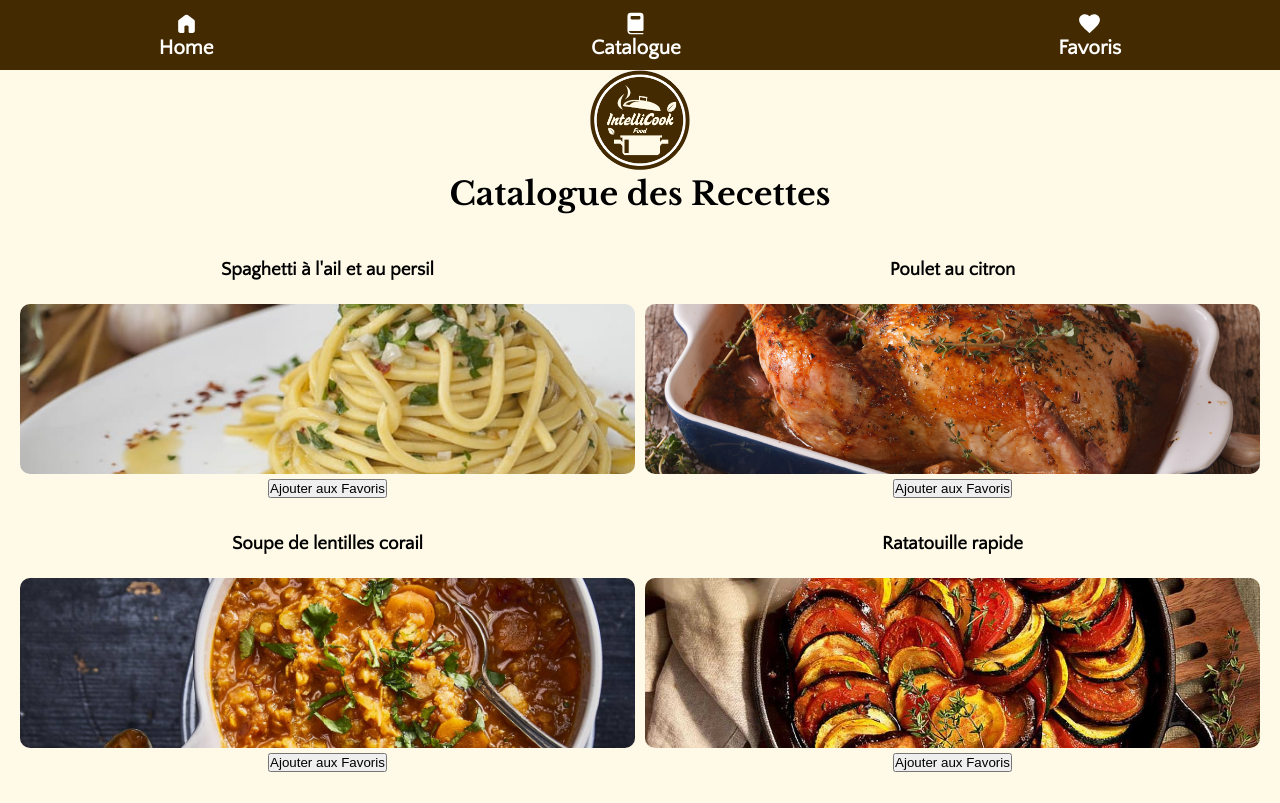
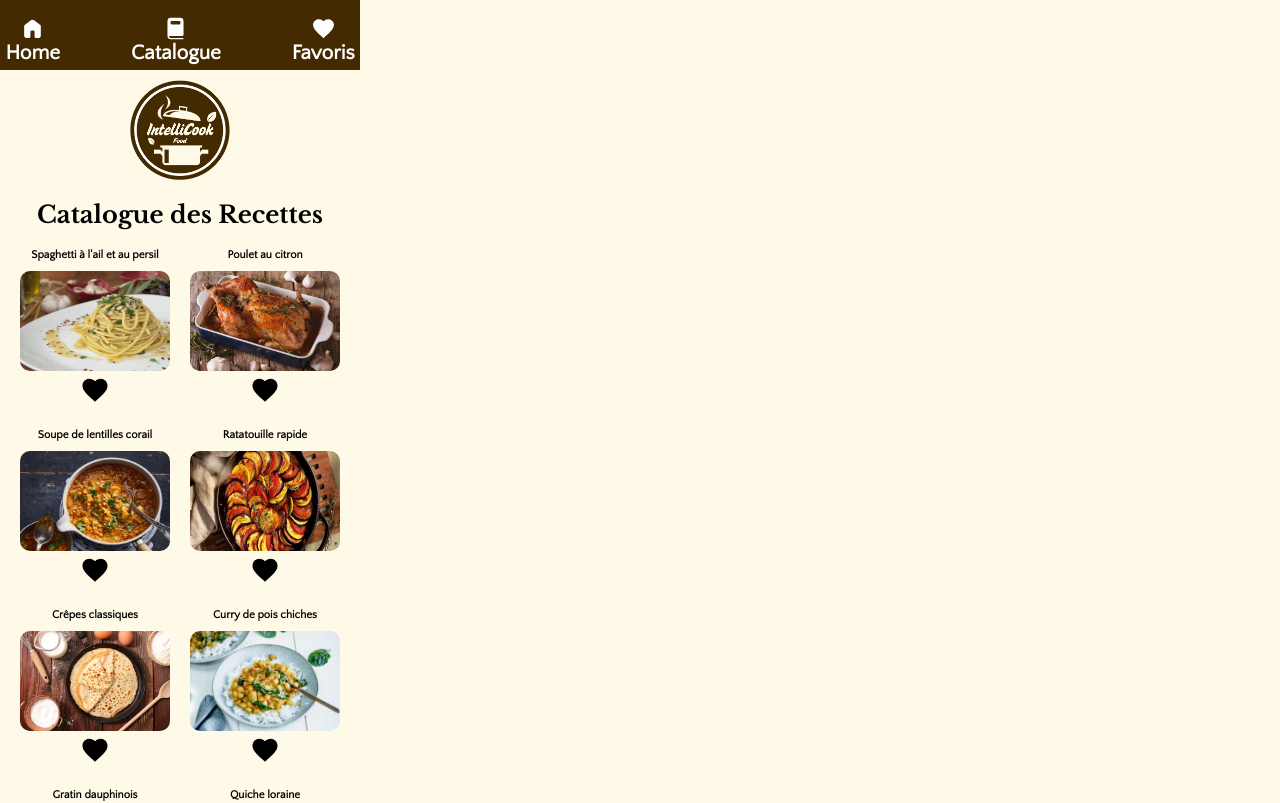
Before and after one commit to Bouvier-Tobias/intelliCook, a React (Create React App) app in the folder intellicookapp/: page /Catalogue in a window 1280 px wide. Shown: the top 803 px of the page. Built offline with nearby package versions, Linux system fonts and the light colour scheme.

Commit message:
Feat: add fonctionnalité de mise a jour des favoris dans catalogue + add Icone

```diff
--- a/intellicookapp/src/components/Catalogue.js
+++ b/intellicookapp/src/components/Catalogue.js
@@ -1,4 +1,4 @@
-import React from "react";
+import React, { useState } from "react";
 import { useNavigate } from "react-router-dom";
 import recipes from "../data/recipe.json"; // Import du JSON
 import { addFavorite, isFavorite, removeFavorite } from "../utils/favorites";
@@ -6,30 +6,33 @@ import NavBar from "./NavBar";
 
 function RecipeCard({ recipe }) {
   const navigate = useNavigate();
+  const [favorite, setFavorite] = useState(isFavorite(recipe.name)); // État local pour le favori
 
   const handleFavoriteClick = () => {
-    if (isFavorite(recipe.name)) {
+    if (favorite) {
       removeFavorite(recipe.name);
     } else {
       addFavorite(recipe);
     }
+    setFavorite(!favorite); // Mise à jour de l'état local
   };
 
   return (
-    <div>
+    <div className="container">
       <div onClick={() => navigate(`/recipe/${recipe.name}`)}>
-        <h3>
-          <div className="image-container">
-            <div className="taille">{recipe.name}</div>
-            <img src={recipe.image} alt={recipe.name} />
-          </div>
-        </h3>
+        <div className="image-container">
+          <h3 className="taille">{recipe.name}</h3>
+          <img className="img_Recipe" src={recipe.image} alt={recipe.name} />
+        </div>
       </div>
-      <button onClick={handleFavoriteClick}>
-        {isFavorite(recipe.name)
-          ? "Retirer des Favoris"
-          : "Ajouter aux Favoris"}
-      </button>
+      <img
+        className="favorite-icon"
+        onClick={handleFavoriteClick}
+        src={
+          favorite ? "/icones/Icone-Heart-Pink.svg" : "/icones/Icone-Heart.svg"
+        }
+        alt={favorite ? "Retirer des favoris" : "Ajouter aux favoris"}
+      />
     </div>
   );
 }
@@ -39,7 +42,7 @@ function Catalogue() {
     <div className="catalogue">
       <NavBar />
       <img src="./logo_version_claire.png" alt="" />
-      <div>
+      <div className="box-recipe">
         <h1>Catalogue des Recettes</h1>
 
         <div className="image-grid">
--- a/intellicookapp/src/components/Favorites.js
+++ b/intellicookapp/src/components/Favorites.js
@@ -39,7 +39,7 @@ function Favorites() {
               src={
                 favorites.find((fav) => fav.name === recipe.name)
                   ? "/icones/Icone-Heart-pink.svg"
-                  : "/icones/Icone-Heart.svg"
+                  : "/icones/Icone-Heart-pink.svg"
               }
               alt={recipe.name}
             />
--- a/intellicookapp/src/style/pages/_catalogue.scss
+++ b/intellicookapp/src/style/pages/_catalogue.scss
@@ -1,34 +1,59 @@
+body {
+  width: 360px;
+}
+
 .catalogue {
-  text-align: center;
+  width: 360px;
+  margin: 0;
+  padding: 0;
+  @include verticalCenter;
+  flex-direction: column;
 
-  background-color: #fffae8;
   img {
     width: 100px;
+    margin-top: 10px;
   }
+
   h1 {
     font-family: $title-font;
+    font-size: 1.5em;
+    margin-top: 20px;
   }
-  h3 {
-    font-family: $content-font;
-  }
-  .taille {
-    height: 70px;
-    align-content: center;
-  }
+
   .image-grid {
     display: grid;
-    height: 100%;
-    grid-template-columns: repeat(2, 1fr); /* Deux colonnes */
-    gap: 10px; /* Espacement entre les images */
-    margin: 20px;
-    margin-bottom: 100px; /*ligne du bas*/
+    grid-template-columns: repeat(2, 1fr);
+    gap: 20px;
+    margin-top: 20px;
   }
+  .box-recipe {
+    @include verticalCenter;
+    flex-direction: column;
+    text-align: center;
+  }
+  .container {
+    .image-container {
+      width: 150px;
+      position: relative;
 
-  .image-grid img {
-    width: 100%; /* Images s'adaptent à la largeur de la colonne */
-    height: 170px; /* Préserve les proportions */
-    object-fit: cover;
-    border: 0px #090000; /* Bordure facultative */
-    border-radius: 10px; /* Coins arrondis */
+      h3 {
+        font-size: 0.7em;
+        font-family: content-font;
+      }
+
+      .img_Recipe {
+        width: 100%;
+        height: 100px;
+        border: none;
+        border-radius: 10px;
+      }
+    }
+    .favorite-icon {
+      width: 30px;
+      bottom: 3px;
+      right: 2px;
+      margin: 0;
+      padding: 0;
+    }
   }
 }
```
